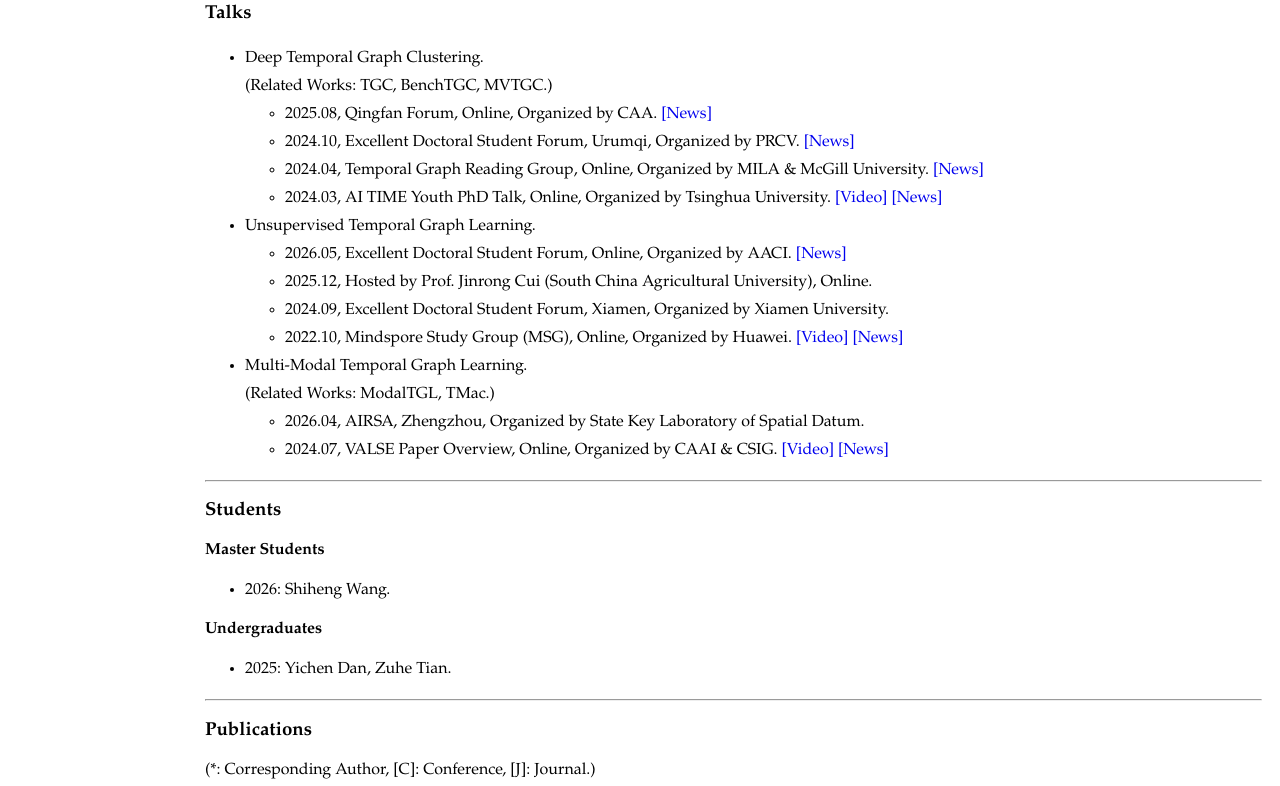
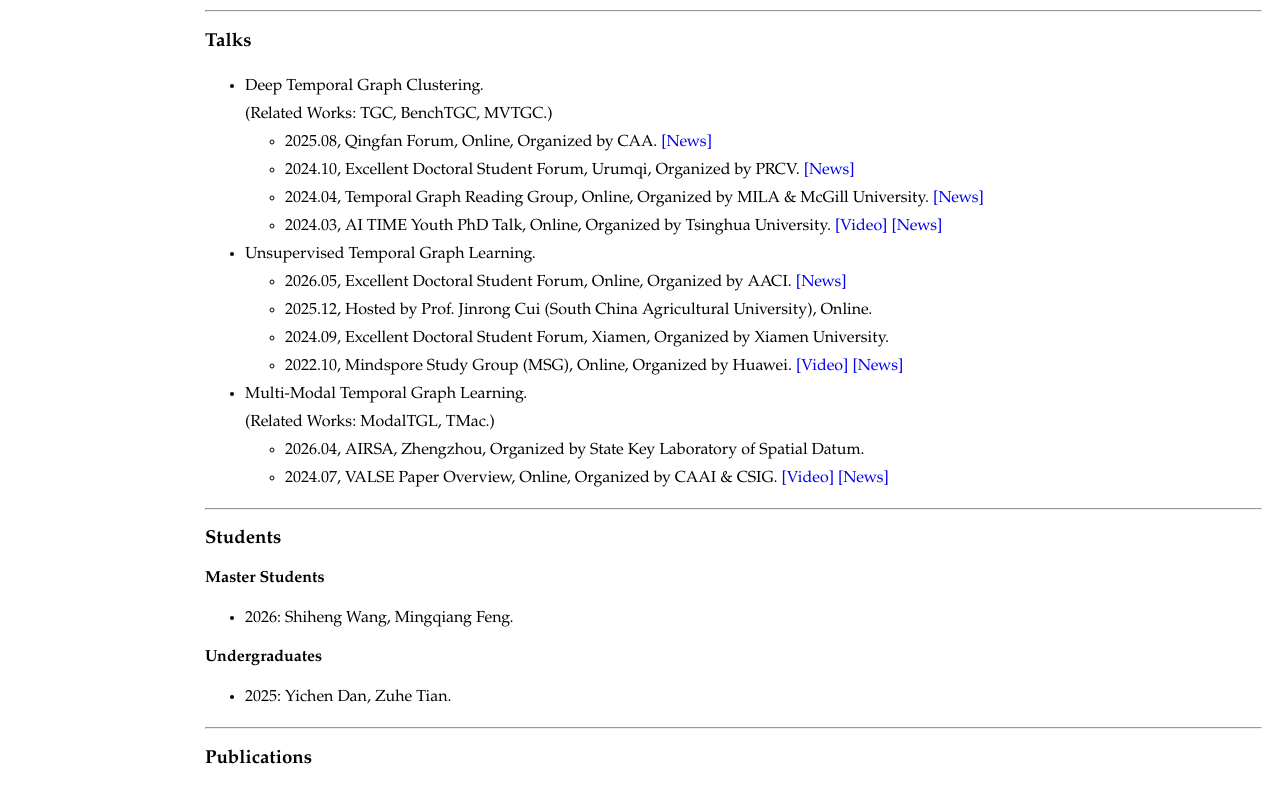
Before and after one commit to MGitHubL/MGitHubL.github.io, a plain HTML site: page index.html in a window 1280 px wide. Shown: the part 1998-2784 px from the top of the page. Drawn offline with Linux system fonts and the light colour scheme.

Commit message:
Update index.html

```diff
--- a/index.html
+++ b/index.html
@@ -191,6 +191,7 @@ html {
 </p></section><hr class="section-rule"/><section aria-labelledby="News">
 <h3 id="News">News</h3>
 <ul class="section-list">
+<li>招生：目前26级硕士还有1个名额，欢迎联系。</li>
 <li>2026.08, One project is selected for Youth Open Source Special Fund Seed Program.</li>
 <li>2026.07, Won the Outstanding PhD Dissertation Award of AACI.</li>
 <li>2026.05, Won the Outstanding Young Scholar of AAIEC 2026.</li>
@@ -322,7 +323,7 @@ html {
 
 <p><b>Master Students</b></p>
 <ul class="section-list">
-<li>2026: Shiheng Wang.</li>
+<li>2026: Shiheng Wang, Mingqiang Feng.</li>
 </ul>
 <p><b>Undergraduates</b></p>
 <ul class="section-list">
```
